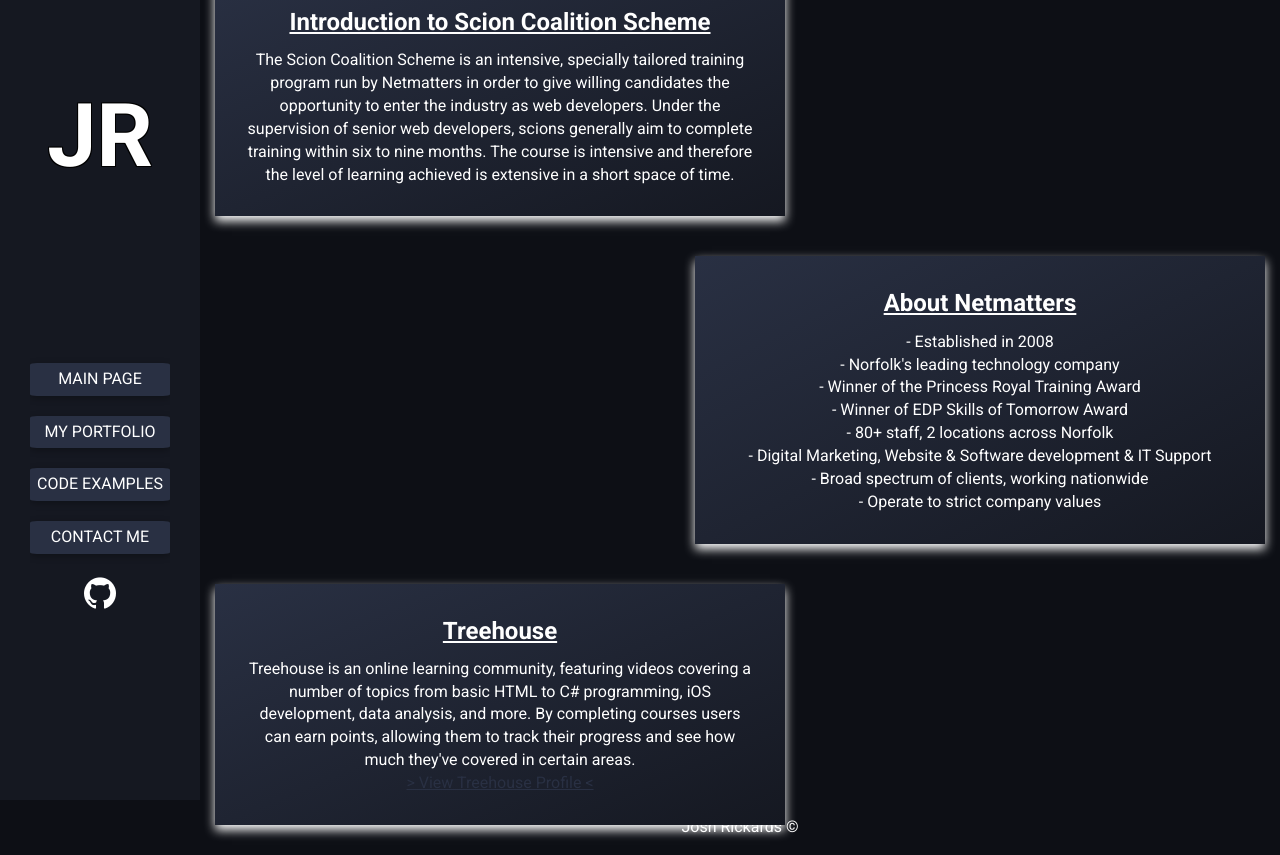
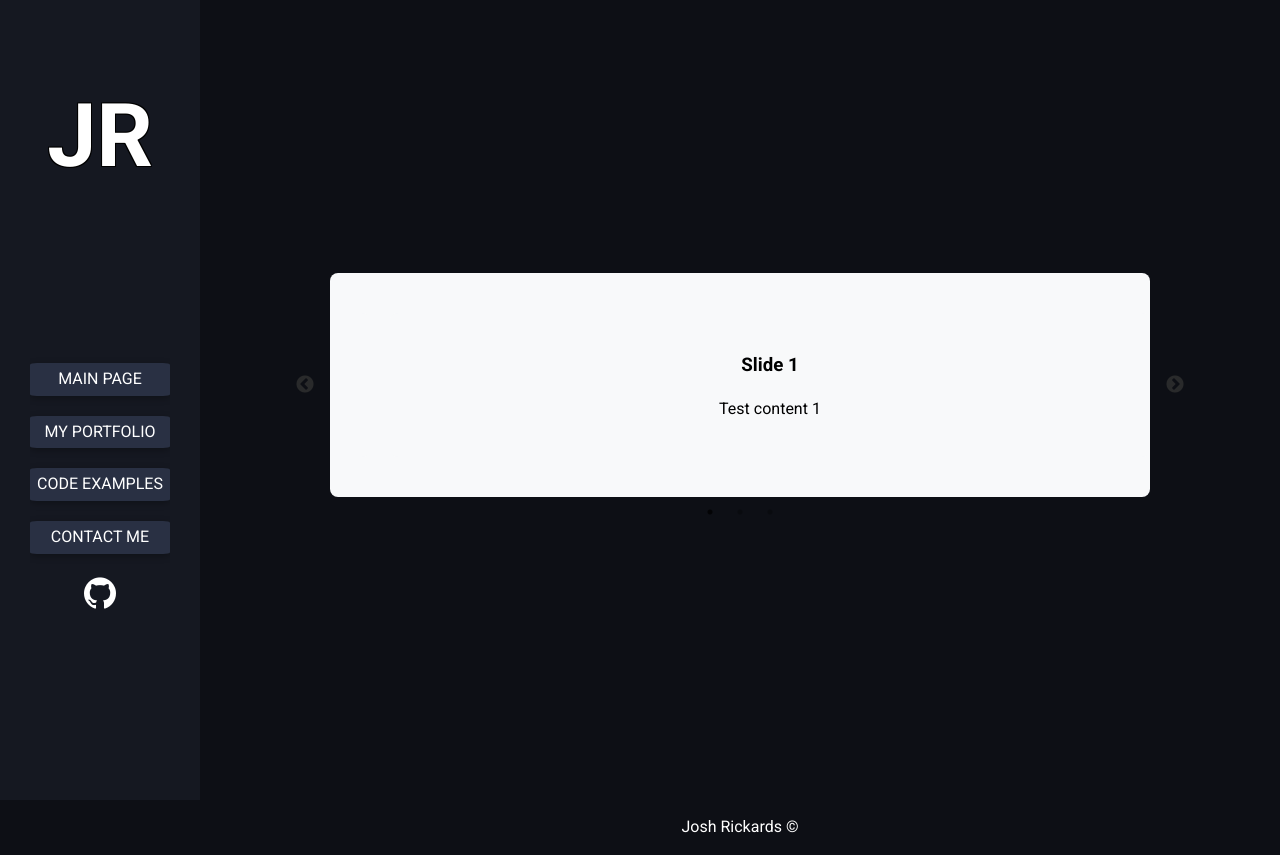
Before and after one commit to JoshR95/portfolioJR95, a PHP site: page /pages/scsScheme.php in a window 1280 px wide. Run offline with PHP 8.4, Linux system fonts and the light colour scheme; some web fonts are replaced.

Commit message:
i have made the bare bones slick carousel for scss page. Also re arranged js file to have everything in one domcontentloaded listner

```diff
--- a/css/application.css
+++ b/css/application.css
@@ -1595,119 +1595,6 @@ textarea::placeholder {
   background-color: #0d0f15;
 }
 
-.scsScheme-header {
-  background-color: white;
-}
-
-.scs-scheme {
-  display: -webkit-box;
-  display: -ms-flexbox;
-  display: flex;
-  -webkit-box-orient: vertical;
-  -webkit-box-direction: normal;
-      -ms-flex-direction: column;
-          flex-direction: column;
-  -webkit-box-align: center;
-      -ms-flex-align: center;
-          align-items: center;
-  -webkit-box-pack: center;
-      -ms-flex-pack: center;
-          justify-content: center;
-  min-height: 100%;
-  max-height: 100%;
-  color: white;
-}
-
-.scs-scheme-element {
-  width: 100%;
-  font-size: 1rem;
-  background: -webkit-gradient(linear, left top, right bottom, from(#293043), to(#151821));
-  background: linear-gradient(to bottom right, #293043, #151821);
-  -webkit-box-shadow: 0 5px 10px white;
-          box-shadow: 0 5px 10px white;
-  text-align: center;
-  margin: 20px 0;
-  padding: 30px;
-}
-.scs-scheme-element h2 {
-  text-decoration: underline;
-  padding-bottom: 10px;
-}
-.scs-scheme-element a {
-  color: #293043;
-}
-.scs-scheme-element a:active,
-.scs-scheme-element a.clicked {
-  color: white;
-  background-color: #cca463;
-  -webkit-box-shadow: inset 0 0 5px #151821;
-          box-shadow: inset 0 0 5px #151821;
-}
-
-.scs-right-element ul {
-  list-style-type: none;
-  padding-left: 0;
-}
-
-.scs-scheme-element p,
-.scs-scheme-element ul,
-.scs-scheme-element h2 {
-  width: 100%;
-  margin: 0;
-}
-
-@media (max-width: 767px) {
-  .scs-right-element {
-    max-width: 450px;
-  }
-}
-@media (min-width: 768px) {
-  .scs-left-element {
-    -ms-flex-item-align: start;
-        align-self: flex-start;
-  }
-  .scs-right-element {
-    -ms-flex-item-align: end;
-        align-self: flex-end;
-  }
-  .scs-scheme-element {
-    position: relative;
-    top: 0;
-    -webkit-transition: top 0.5s ease;
-    transition: top 0.5s ease;
-    text-decoration: none;
-    max-width: 570px;
-  }
-  .scs-scheme-element:hover {
-    top: -10px;
-    -webkit-transition: top 0.5s ease;
-    transition: top 0.5s ease;
-  }
-  .scs-scheme-main-container {
-    height: calc(100vh - 55px);
-  }
-}
-@media (min-wdith: 768px) and (max-width: 1400px) {
-  .scs-scheme-element {
-    margin: 10px 0;
-  }
-}
-@media (min-width: 1400px) {
-  .scs-scheme-element {
-    font-size: 1.2rem;
-  }
-  .scs-left-element {
-    max-width: 1000px;
-  }
-  .scs-right-element {
-    max-width: 1000px;
-  }
-}
-@media (min-width: 2200px) {
-  .scs-left-element {
-    max-width: 1400px;
-  }
-  .scs-right-element {
-    max-width: 1400px;
-  }
+.carousel {
+  height: 80%;
 }/*# sourceMappingURL=application.css.map */
--- a/js/main.js
+++ b/js/main.js
@@ -5,23 +5,24 @@
 document.addEventListener('DOMContentLoaded', function() {
     // this code is adding .hamburger to menu_btn
     const menu_btn = document.querySelector('.hamburger');
-
     const menu = document.querySelector('.links-container');
     // then im listening for a click on menu_btn(.hamburger) and changing its class with classList that can be toggled and adding is-acive
     // this is so when the hamburger is clicked it forms a J
+    if (menu_btn && menu) {
         menu_btn.addEventListener('click', function () {
             menu_btn.classList.toggle('is-active');
             menu.classList.toggle('is-active');
         });
-});
+    }
 
     ///////////////////////////////////////////////////////////////////////////////////////////////////////
     /// TYPEWRITER EFFECT FOR H1
     ///////////////////////////////////////////////////////////////////////////////////////////////////////
 
-document.addEventListener('DOMContentLoaded', function() {
-    const typewriter = document.getElementById('typewriter'); // this gets the element and it asigns it a variable
-    const text = typewriter.textContent; // this returns all the text inside the element typewriter and asigns it
+    // this gets the element and it assigns it a variable
+    const typewriter = document.getElementById('typewriter');
+    if (typewriter) {
+        const text = typewriter.textContent; // this returns all the text inside the element typewriter and assigns it
         const speed = 200; // how fast it types
         let i = 0; // empty variable to be counted on
 
@@ -36,12 +37,14 @@ document.addEventListener('DOMContentLoaded', function() {
         }
 
         typeWriter(); // this calls the function to make the text appear on load
-});
+    }
 
     ///////////////////////////////////////////////////////////////////////////////////////////////////////
     /// FORM
     ///////////////////////////////////////////////////////////////////////////////////////////////////////
 
+    const contactForm = document.getElementById('contact-form');
+    if (contactForm) {
         const fname = document.getElementById('fname');
         const lname = document.getElementById('lname');
         const email = document.getElementById('email');
@@ -49,7 +52,6 @@ const phoneNumber = document.getElementById('phoneNumber');
         const subject = document.getElementById('subject');
         const message = document.getElementById('message');
         const contactSubmitBox = document.getElementById('contact-submit-box');
-const contactForm = document.getElementById('contact-form');
 
         // setting a success message
         const setSuccess = element => {
@@ -193,34 +195,13 @@ contactForm.addEventListener('submit', async (e) => {
                 }
             }
         });
-
-//////////////////////////////////////////////////////////////////////////
-/// CODE EXAMPLES ENLARGE IMAGE
-/////////////////////////////////////////////////////////////////////////
-
-// JS VERSION -
-// function showLargeImage(src) {
-//   // assigning the html divs as js variables
-//   const largeImage = document.getElementById('largeImage');
-//   const container = document.getElementById('largeImageContainer');
-//   // assigning the largeImages src to the src of the img clicked (set in html)
-//   largeImage.src = src;
-//   // setting the display of the containrer for the large img to flex so its visible
-//   container.style.display = 'flex';
-// }
-
-function showLargeImage(src) {
-    // This selects the element with the id of largeImage, then accesses its attributes and sets its src as the src of the image clicked
-    // we set this in the html to pass the clicked img's src as the parameter here.
-    $('#largeImage').attr('src', src);
-    // here we are accessing the element with the id of largeImageContainer and settings its display to flex so its no longer hidden
-    $('#largeImageContainer').css('display', 'flex');
-    // we dont need to worry about hiding it as this is dont inside the html
     }
 
     ////////////////////////////////////////////////////////////////////////////////////
     /// PARTICLES.JS CONFIGURATION
     ////////////////////////////////////////////////////////////////////////////////////
+
+    if (document.getElementById('particles-js')) {
         particlesJS('particles-js', {
             particles: {
                 number: {
@@ -261,3 +242,46 @@ particlesJS('particles-js', {
                 }
             }
         });
+    }
+
+    ////////////////////////////////////////////////////////////////////////////////
+    /// SLICK CAROUSEL CONFIG
+    ////////////////////////////////////////////////////////////////////////////////
+
+    // Check if jQuery and Slick are loaded before initializing
+    if (typeof jQuery !== 'undefined' && typeof $.fn.slick !== 'undefined') {
+        $('.carousel').slick({
+            dots: true,
+            infinite: true,
+            speed: 300,
+            slidesToShow: 1,
+            slidesToScroll: 1,
+            autoplay: true,
+            autoplaySpeed: 3000,
+            arrows: true,
+            responsive: [
+                {
+                    breakpoint: 768,
+                    settings: {
+                        arrows: false
+                    }
+                }
+            ]
+        });
+    }
+});
+
+//////////////////////////////////////////////////////////////////////////
+/// CODE EXAMPLES ENLARGE IMAGE
+/////////////////////////////////////////////////////////////////////////
+
+//  WE LEAVE THIS OUT OF THE DOM CONTENT LOADED SO IT CAN BE GLOBALLY ACCESSED
+
+// This selects the element with the id of largeImage, then accesses its attributes and sets its src as the src of the image clicked
+// we set this in the html to pass the clicked img's src as the parameter here.
+function showLargeImage(src) {
+    $('#largeImage').attr('src', src);
+    // here we are accessing the element with the id of largeImageContainer and settings its display to flex so its no longer hidden
+    $('#largeImageContainer').css('display', 'flex');
+    // we dont need to worry about hiding it as this is done inside the html
+}
--- a/pages/scsScheme.php
+++ b/pages/scsScheme.php
@@ -13,18 +13,20 @@
     <link rel="preconnect" href="https://fonts.gstatic.com" crossorigin>
     <link href="https://fonts.googleapis.com/css2?family=Roboto:ital,wght@0,100;0,300;0,400;0,500;0,700;0,900;1,100;1,300;1,400;1,500;1,700;1,900&display=swap" rel="stylesheet">
 
+    <!-- Slick Carousel CSS -->
+    <link rel="stylesheet" type="text/css" href="https://cdn.jsdelivr.net/npm/slick-carousel@1.8.1/slick/slick.css"/>
+    <link rel="stylesheet" type="text/css" href="https://cdn.jsdelivr.net/npm/slick-carousel@1.8.1/slick/slick-theme.css"/>
+
     <link rel="stylesheet" href="../css/application.css">
     <link rel="stylesheet" href="../images/icomoon-main/style.css">
-
   </head>
 
   <body>
-
     <?php require_once '../includes/nav_scsScheme.php'; ?>
 
     <header>
         <div class="main-container scs-scheme-main-container container">
-          <div class="scs-scheme">
+          <!-- <div class="scs-scheme">
             <div class="scs-scheme-element scs-left-element">
               <h2>Introduction to Scion Coalition Scheme</h2>
               <p>
@@ -57,14 +59,48 @@
                 <a href="https://teamtreehouse.com/profiles/joshrickards" target="_blank">> View Treehouse Profile <</a>
               </p>
             </div>
+          </div>-->
+          <div class="carousel">
+              <div>
+                  <h3>Slide 1</h3>
+                  <p>Test content 1</p>
+              </div>
+              <div>
+                  <h3>Slide 2</h3>
+                  <p>Test content 2</p>
+              </div>
+              <div>
+                  <h3>Slide 3</h3>
+                  <p>Test content 3</p>
+              </div>
           </div>
         </div>
     </header>
 
+    <style>
+        .carousel {
+            width: 80%;
+            margin: 0 auto;
+        }
+        .carousel div {
+            padding: 20px;
+            text-align: center;
+            background: #f8f9fa;
+            margin: 0 10px;
+            border-radius: 8px;
+        }
+        .slick-prev:before,
+        .slick-next:before {
+            color: #333;
+        }
+    </style>
 
     <?php include_once '../includes/footer.php'; ?>
-    <script src="./js/particles.min.js"></script>
+
+    <!-- Essential libraries -->
+    <script src="https://code.jquery.com/jquery-3.7.1.min.js"></script>
+    <script src="https://cdn.jsdelivr.net/npm/slick-carousel@1.8.1/slick/slick.min.js"></script>
+    <script src="../js/particles.min.js"></script>
     <script src="../js/main.js"></script>
   </body>
-
 </html>
--- a/scss/layout/_scsScheme.scss
+++ b/scss/layout/_scsScheme.scss
@@ -6,60 +6,8 @@
     background-color: $fifth-color;
 }
 
-.scsScheme-header{
-    background-color: $white;
-}
-
-.scs-scheme{
-    display: flex;
-    flex-direction: column;
-    align-items: center;
-    justify-content: center;
-    min-height: 100%;
-    max-height: 100%;
-    color: $white;
-}
-
-// styling the content blocks, the width will change at higher viewports
-.scs-scheme-element {
-    width: 100%;
-    font-size: 1rem;
-    background: linear-gradient(to bottom right, $third-color, $fourth-color );
-    box-shadow: 0 5px 10px $white;
-    text-align: center;
-    margin: 20px 0;
-    padding: 30px;
-    h2 {
-        text-decoration: underline;
-        padding-bottom: 10px;
-    }
-    a{
-        color: $third-color;
-    }
-    a:active,
-    a.clicked {
-        color: $white;
-        background-color: $primary-color;
-        box-shadow: inset 0 0 5px $fourth-color;
-    }
-}
-
-
-// this removes the bullet points
-.scs-right-element{
-    ul{
-        list-style-type: none;
-        padding-left: 0;
-    }
-
-}
-
-.scs-scheme-element p,
-.scs-scheme-element ul,
-.scs-scheme-element h2 {
-    width: 100%;
-    margin: 0;
-
+.carousel{
+    height: 80%;
 }
 
 
@@ -67,69 +15,132 @@
 /// MEDIA QUERIES
 /////////////////////////////////////////////////////////////////////////////////
 
-// ive given this a max-width of 450px as it looks weird with 100% and it breaks up the content a bit at lower viewports
-@media(max-width: 767px){
-    .scs-right-element{
-        max-width: 450px;
-    }
-
-}
-
-@media(min-width: 768px){
 
 
-    // this pushes the element to the right side
-    .scs-left-element {
-        align-self: flex-start;
+// .scsScheme-header{
+//     background-color: $white;
+// }
 
-    }
+// .scs-scheme{
+//     display: flex;
+//     flex-direction: column;
+//     align-items: center;
+//     justify-content: center;
+//     min-height: 100%;
+//     max-height: 100%;
+//     color: $white;
+// }
 
-    // this pushes the element to the right side
-    .scs-right-element {
-        align-self: flex-end;
-    }
+// // styling the content blocks, the width will change at higher viewports
+// .scs-scheme-element {
+//     width: 100%;
+//     font-size: 1rem;
+//     background: linear-gradient(to bottom right, $third-color, $fourth-color );
+//     box-shadow: 0 5px 10px $white;
+//     text-align: center;
+//     margin: 20px 0;
+//     padding: 30px;
+//     h2 {
+//         text-decoration: underline;
+//         padding-bottom: 10px;
+//     }
+//     a{
+//         color: $third-color;
+//     }
+//     a:active,
+//     a.clicked {
+//         color: $white;
+//         background-color: $primary-color;
+//         box-shadow: inset 0 0 5px $fourth-color;
+//     }
+// }
 
-    .scs-scheme-element{
-        // this mixins makes the element move up when hovered over
-        @include hover-move;
-        max-width: 570px;
-    }
 
-    .scs-scheme-main-container{
-        height: calc(100vh - 55px);
-    }
+// // this removes the bullet points
+// .scs-right-element{
+//     ul{
+//         list-style-type: none;
+//         padding-left: 0;
+//     }
 
-}
+// }
 
-@media(min-wdith: 768px) and (max-width: 1400px){
-    .scs-scheme-element{
-        margin: 10px 0;
-    }
-}
+// .scs-scheme-element p,
+// .scs-scheme-element ul,
+// .scs-scheme-element h2 {
+//     width: 100%;
+//     margin: 0;
 
-@media(min-width: 1400px){
+// }
 
-    .scs-scheme-element{
-        font-size: 1.2rem;
 
-    }
+// /////////////////////////////////////////////////////////////////////////////////
+// /// MEDIA QUERIES
+// /////////////////////////////////////////////////////////////////////////////////
 
-    .scs-left-element{
-        max-width: 1000px;
-    }
+// // ive given this a max-width of 450px as it looks weird with 100% and it breaks up the content a bit at lower viewports
+// @media(max-width: 767px){
+//     .scs-right-element{
+//         max-width: 450px;
+//     }
 
-    .scs-right-element{
-        max-width: 1000px;
-    }
+// }
 
-}
+// @media(min-width: 768px){
 
-@media(min-width: 2200px){
-    .scs-left-element{
-        max-width: 1400px;
-    }
 
-    .scs-right-element{
-        max-width: 1400px;
-    }
-}
+//     // this pushes the element to the right side
+//     .scs-left-element {
+//         align-self: flex-start;
+
+//     }
+
+//     // this pushes the element to the right side
+//     .scs-right-element {
+//         align-self: flex-end;
+//     }
+
+//     .scs-scheme-element{
+//         // this mixins makes the element move up when hovered over
+//         @include hover-move;
+//         max-width: 570px;
+//     }
+
+//     .scs-scheme-main-container{
+//         height: calc(100vh - 55px);
+//     }
+
+// }
+
+// @media(min-wdith: 768px) and (max-width: 1400px){
+//     .scs-scheme-element{
+//         margin: 10px 0;
+//     }
+// }
+
+// @media(min-width: 1400px){
+
+//     .scs-scheme-element{
+//         font-size: 1.2rem;
+
+//     }
+
+//     .scs-left-element{
+//         max-width: 1000px;
+//     }
+
+//     .scs-right-element{
+//         max-width: 1000px;
+//     }
+
+// }
+
+// @media(min-width: 2200px){
+//     .scs-left-element{
+//         max-width: 1400px;
+//     }
+
+//     .scs-right-element{
+//         max-width: 1400px;
+//     }
+// }
```
Also changed, not shown: 1 other file. Lines whose indentation alone changed are shown as unchanged.
